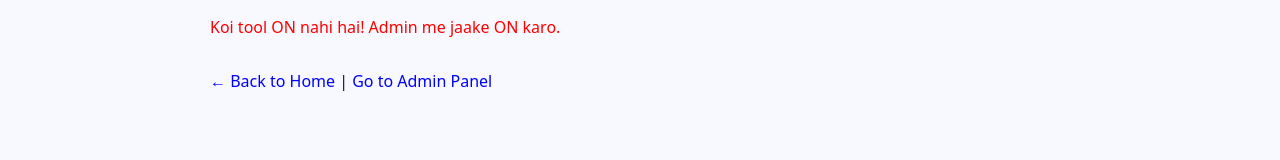
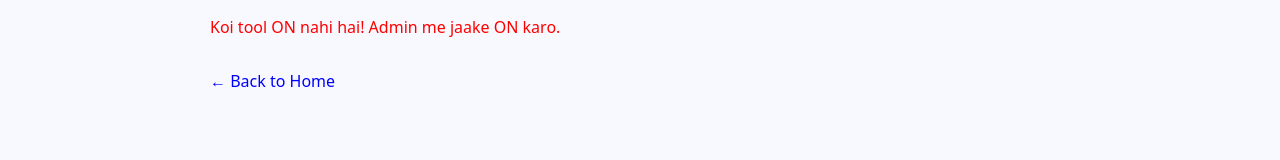
Before and after one commit to Ravs10/lorem-pro-tool, a Next.js app: page /tools in a window 1280 px wide. Shown: the part 172-332 px from the top of the page. Built offline with nearby package versions, Linux system fonts and the light colour scheme; no server answers; the database is empty.

Commit message:
Remove redundant link in tools page

```diff
--- a/app/tools/page.tsx
+++ b/app/tools/page.tsx
@@ -39,7 +39,7 @@ export default function AllTools(){
       {tools.length===0 && <p style={{marginTop:20, color:"red"}}>Koi tool ON nahi hai! Admin me jaake ON karo.</p>}
 
       <div style={{marginTop:30}}>
-        <Link href="/" style={{color:"blue"}}>← Back to Home</Link> | <Link href="/admin/tools" style={{color:"blue"}}> Go to Admin Panel</Link>
+        <Link href="/" style={{color:"blue"}}>← Back to Home</Link>
       </div>
     </div>
   )
```
